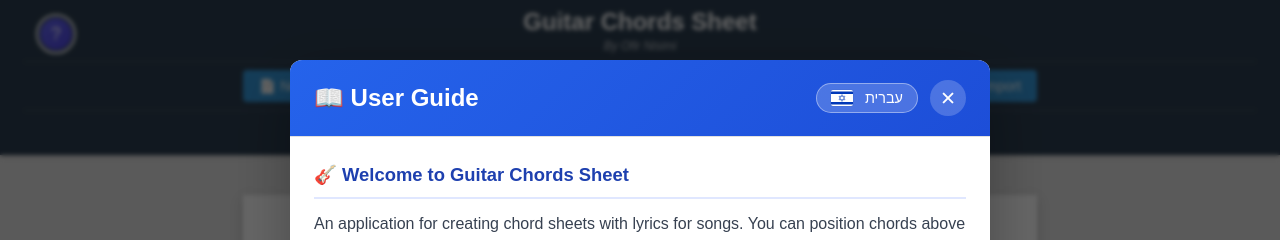
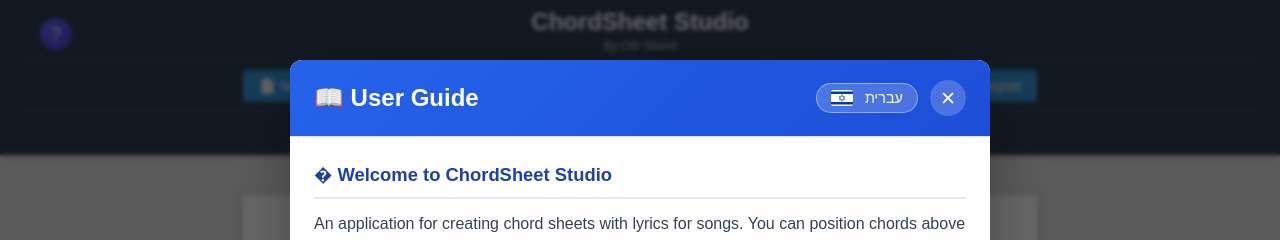
Before and after one commit to ofir5nisimi/chordsheet_studio, a React (Vite) app: page / in a window 1280 px wide. Both pictures are taken after a click on the button "Help Guide". Shown: the top 240 px of the page. Built offline with nearby package versions, Linux system fonts and the light colour scheme.

Commit message:
Rename to ChordSheet Studio, fix help button click, add Escape to close help

```diff
--- a/index.html
+++ b/index.html
@@ -4,7 +4,7 @@
     <meta charset="UTF-8" />
     <link rel="icon" type="image/svg+xml" href="/vite.svg" />
     <meta name="viewport" content="width=device-width, initial-scale=1.0" />
-    <title>Guitar Chords Sheet</title>
+    <title>ChordSheet Studio</title>
     <meta name="description" content="Create professional guitar chord sheets with lyrics" />
   </head>
   <body>
--- a/src/App.css
+++ b/src/App.css
@@ -1,5 +1,5 @@
 /**
- * Guitar Chords Sheet - Main Application Styles
+ * ChordSheet Studio - Main Application Styles
  */
 
 .app {
--- a/src/App.tsx
+++ b/src/App.tsx
@@ -14,7 +14,7 @@
 import './App.css';
 
 /**
- * Guitar Chords Sheet Application
+ * ChordSheet Studio Application
  *
  * Main application component that manages the chord sheet state
  * and renders the A4 page editor.
@@ -552,14 +552,13 @@
         {/* Branding Row */}
         <div className="toolbar-row toolbar-row-branding">
           <div className="app-branding">
-            <h1 className="app-title">Guitar Chords Sheet</h1>
+            <h1 className="app-title">ChordSheet Studio</h1>
             <span className="app-author">By Ofir Nisimi</span>
           </div>
           <button
             className="toolbar-button help-button"
             onClick={(e) => {
-              e.stopPropagation();
-              e.preventDefault();
+              (e.currentTarget as HTMLButtonElement).blur();
               setShowHelpGuide(true);
             }}
             title="Help Guide"
--- a/src/components/HelpGuide.tsx
+++ b/src/components/HelpGuide.tsx
@@ -1,4 +1,4 @@
-import React, { useState } from 'react';
+import React, { useState, useEffect } from 'react';
 import '../styles/HelpGuide.css';
 
 interface HelpGuideProps {
@@ -16,6 +16,20 @@
 const HelpGuide: React.FC<HelpGuideProps> = ({ isOpen, onClose }) => {
   // Internal language state - always starts as English
   const [language, setLanguage] = useState<'en' | 'he'>('en');
+
+  // Close on Escape key
+  useEffect(() => {
+    if (!isOpen) return;
+
+    const handleKeyDown = (e: KeyboardEvent) => {
+      if (e.key === 'Escape') {
+        onClose();
+      }
+    };
+
+    document.addEventListener('keydown', handleKeyDown);
+    return () => document.removeEventListener('keydown', handleKeyDown);
+  }, [isOpen, onClose]);
 
   if (!isOpen) return null;
 
@@ -77,7 +91,7 @@
             // Hebrew Guide
             <>
               <section className="help-section">
-                <h3>🎸 ברוכים הבאים ל-Guitar Chords Sheet</h3>
+                <h3>� ברוכים הבאים ל-ChordSheet Studio</h3>
                 <p>אפליקציה ליצירת דפי אקורדים עם מילים לשירים. ניתן למקם אקורדים מעל המילים, לארגן בעזרת סקשנים, ולייצא ל-PDF.</p>
               </section>
 
@@ -179,7 +193,7 @@
             // English Guide
             <>
               <section className="help-section">
-                <h3>🎸 Welcome to Guitar Chords Sheet</h3>
+                <h3>� Welcome to ChordSheet Studio</h3>
                 <p>An application for creating chord sheets with lyrics for songs. You can position chords above lyrics, organize with sections, and export to PDF.</p>
               </section>
 
--- a/src/index.css
+++ b/src/index.css
@@ -1,5 +1,5 @@
 /**
- * Guitar Chords Sheet - Global Styles
+ * ChordSheet Studio - Global Styles
  */
 
 * {
--- a/src/styles/HelpGuide.css
+++ b/src/styles/HelpGuide.css
@@ -230,6 +230,15 @@
   transform: scale(1.1);
 }
 
+.help-button:focus {
+  outline: 2px solid rgba(255, 255, 255, 0.5);
+  outline-offset: 2px;
+}
+
+.help-button:active {
+  transform: scale(0.95);
+}
+
 /* Scrollbar styling for help content */
 .help-guide-content::-webkit-scrollbar {
   width: 8px;
--- a/src/types/index.ts
+++ b/src/types/index.ts
@@ -1,5 +1,5 @@
 /**
- * Type definitions for Guitar Chords Sheet application
+ * Type definitions for ChordSheet Studio application
  */
 
 /** Represents a chord placed above lyrics text */
```
